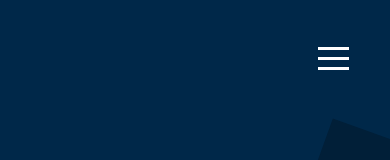
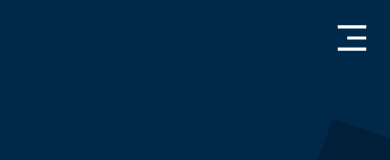
Before and after one commit to CapacManco/my-portfolio, a Next.js app: page / in a window 390 px wide. Shown: the top 160 px of the page. Built offline with nearby package versions, Linux system fonts and the light colour scheme.

Commit message:
mobile nav

```diff
--- a/components/MenuToggler.js
+++ b/components/MenuToggler.js
@@ -1,18 +1,25 @@
 import React, { useState } from 'react';
+import { RiMenu3Fill as MenuOpenIcon } from 'react-icons/ri';
+import { MdClose as MenuCloseIcon } from 'react-icons/md';
 
-const MenuToggler = ({ toggleMobileNav }) => {
-  return (
-    <div className="menu-wrap">
-      <input
-        type="checkbox"
-        className="toggler"
+const MenuToggler = ({ toggleMobileNav, isMenuVisible }) => {
+  const renderIcon = () => {
+    if (!isMenuVisible) {
+      return (
+        <MenuOpenIcon
+          className="nav__responsive__icon"
+          onClick={() => toggleMobileNav()}
+        />
+      );
+    }
+    return (
+      <MenuCloseIcon
+        className="nav__responsive__icon"
         onClick={() => toggleMobileNav()}
       />
-      <div className="hamburger">
-        <div></div>
-      </div>
-    </div>
-  );
+    );
+  };
+  return <div className="nav__responsive__container">{renderIcon()}</div>;
 };
 
 export default MenuToggler;
--- a/pages/index.js
+++ b/pages/index.js
@@ -33,6 +33,8 @@ export default function Home() {
       if (window.innerWidth <= 1200) {
         setIsMenuVisible(false);
         setMediaQueryMobileNav(true);
+      } else {
+        setMediaQueryMobileNav(false);
       }
 
       window.innerWidth >= 1200
@@ -139,7 +141,10 @@ export default function Home() {
         isMenuVisible={isMenuVisible}
         toggleMobileNav={toggleMobileNav}
       />
-      <MenuToggler toggleMobileNav={toggleMobileNav} />
+      <MenuToggler
+        toggleMobileNav={toggleMobileNav}
+        isMenuVisible={isMenuVisible}
+      />
       <main className="layout">
         <div className={renderMediaQueryStyle('home')} id="home">
           <Bubbles
--- a/public/style.css
+++ b/public/style.css
@@ -386,68 +386,24 @@ body {
       display: none;
       position: fixed;
       width: 100%; } }
+  .nav__responsive__container {
+    padding: 2rem;
+    position: fixed;
+    top: 0;
+    right: 0;
+    z-index: 14;
+    display: none;
+    cursor: pointer; }
+    @media (max-width: 1200px) {
+      .nav__responsive__container {
+        display: inline-block; } }
+  .nav__responsive__icon {
+    height: 4rem;
+    width: 4rem;
+    color: #ffffff; }
 
 .active {
   color: #23f5f5; }
-
-.menu-wrap {
-  position: fixed;
-  top: 0;
-  right: 0;
-  z-index: 14;
-  display: none; }
-  .menu-wrap .toggler {
-    margin: 3rem;
-    position: absolute;
-    top: 0;
-    right: 0;
-    z-index: 15;
-    cursor: pointer;
-    width: 60px;
-    height: 60px;
-    opacity: 0; }
-    .menu-wrap .toggler:checked + .hamburger > div {
-      transform: rotate(135deg); }
-    .menu-wrap .toggler:checked + .hamburger > div:before,
-    .menu-wrap .toggler:checked + .hamburger > div:after {
-      top: 0;
-      transform: rotate(90deg); }
-    .menu-wrap .toggler:checked:hover + .hamburger > div {
-      transform: rotate(225deg); }
-  .menu-wrap .hamburger {
-    margin: 3rem;
-    position: absolute;
-    top: 0;
-    right: 0;
-    z-index: 14;
-    width: 56px;
-    height: 60px;
-    padding: 1.3rem;
-    display: flex;
-    align-items: center;
-    justify-content: center; }
-    .menu-wrap .hamburger > div {
-      position: relative;
-      width: 100%;
-      height: 3px;
-      background-color: #ffffff;
-      display: flex;
-      align-items: center;
-      justify-content: center;
-      transition: all 0.4s ease; }
-      .menu-wrap .hamburger > div:after, .menu-wrap .hamburger > div:before {
-        content: '';
-        position: absolute;
-        z-index: 14;
-        top: -10px;
-        width: 100%;
-        height: 3px;
-        background: inherit; }
-      .menu-wrap .hamburger > div:after {
-        top: 10px; }
-  @media (max-width: 1200px) {
-    .menu-wrap {
-      display: inline-block; } }
 
 .layout {
   width: calc(100% - 13rem);
--- a/styles/sass/_nav.scss
+++ b/styles/sass/_nav.scss
@@ -66,86 +66,30 @@
     position: fixed;
     width: 100%;
   }
-}
 
-.active {
-  color: $color--quaternary;
-}
-
-.menu-wrap {
+  &__responsive {
+    &__container {
+      padding: 2rem;
       position: fixed;
       top: 0;
       right: 0;
       z-index: 14;
       display: none;
 
-  .toggler {
-    margin: 3rem;
-    position: absolute;
-    top: 0;
-    right: 0;
-    z-index: 15;
+      @include xl {
+        display: inline-block;
+      }
       cursor: pointer;
-    width: 60px;
-    height: 60px;
-    opacity: 0;
-
-    &:checked + .hamburger > div {
-      transform: rotate(135deg);
     }
 
-    &:checked + .hamburger > div:before,
-    &:checked + .hamburger > div:after {
-      top: 0;
-      transform: rotate(90deg);
-    }
-
-    &:checked:hover + .hamburger > div {
-      transform: rotate(225deg);
-    }
-  }
-
-  .hamburger {
-    margin: 3rem;
-    position: absolute;
-    top: 0;
-    right: 0;
-    z-index: 14;
-    width: 56px;
-    height: 60px;
-    padding: 1.3rem;
-
-    display: flex;
-    align-items: center;
-    justify-content: center;
-    > div {
-      position: relative;
-      width: 100%;
-      height: 3px;
-      background-color: #ffffff;
-      display: flex;
-      align-items: center;
-      justify-content: center;
-      transition: all 0.4s ease;
-
-      &:after,
-      &:before {
-        content: '';
-        position: absolute;
-        z-index: 14;
-        top: -10px;
-        width: 100%;
-        height: 3px;
-        background: inherit;
-      }
-
-      &:after {
-        top: 10px;
+    &__icon {
+      height: 4rem;
+      width: 4rem;
+      color: #ffffff;
     }
   }
 }
 
-  @include xl {
-    display: inline-block;
+.active {
+  color: $color--quaternary;
 }
-}
```
Lines whose indentation alone changed are shown as unchanged.
